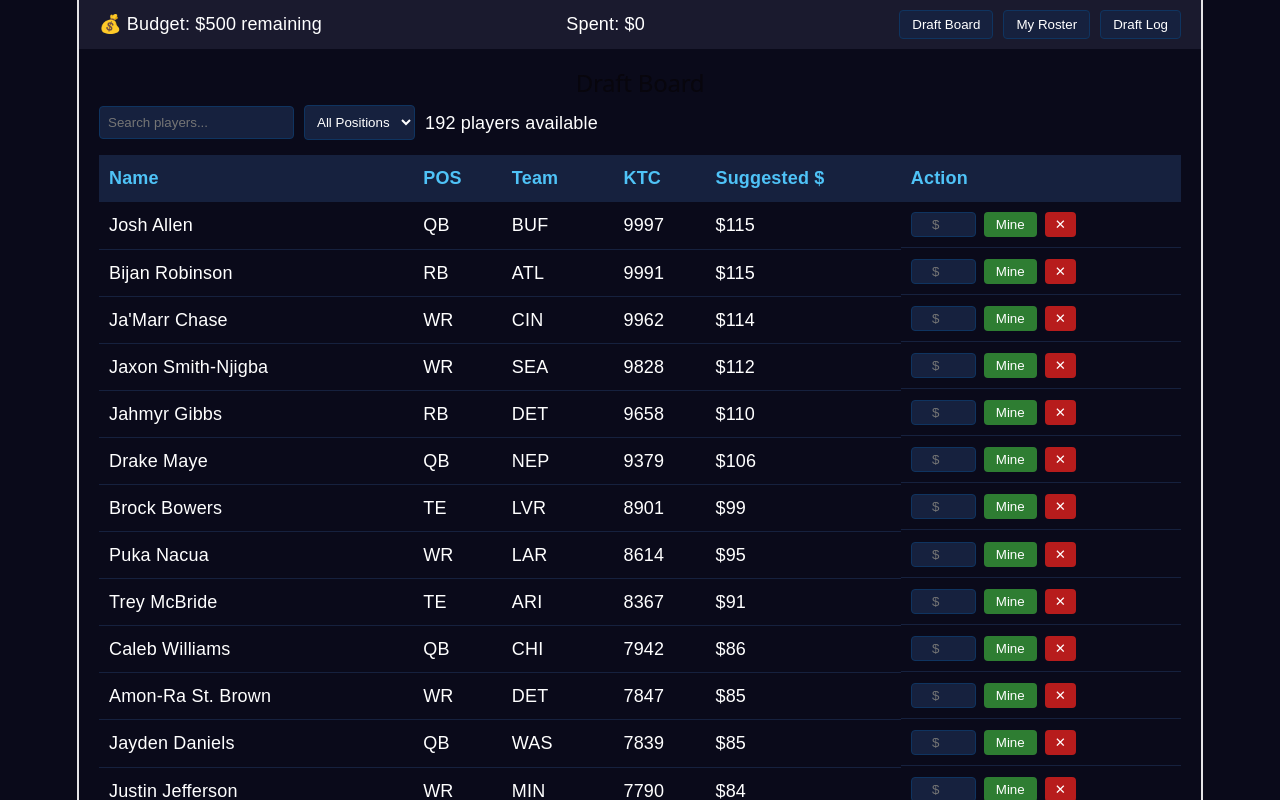
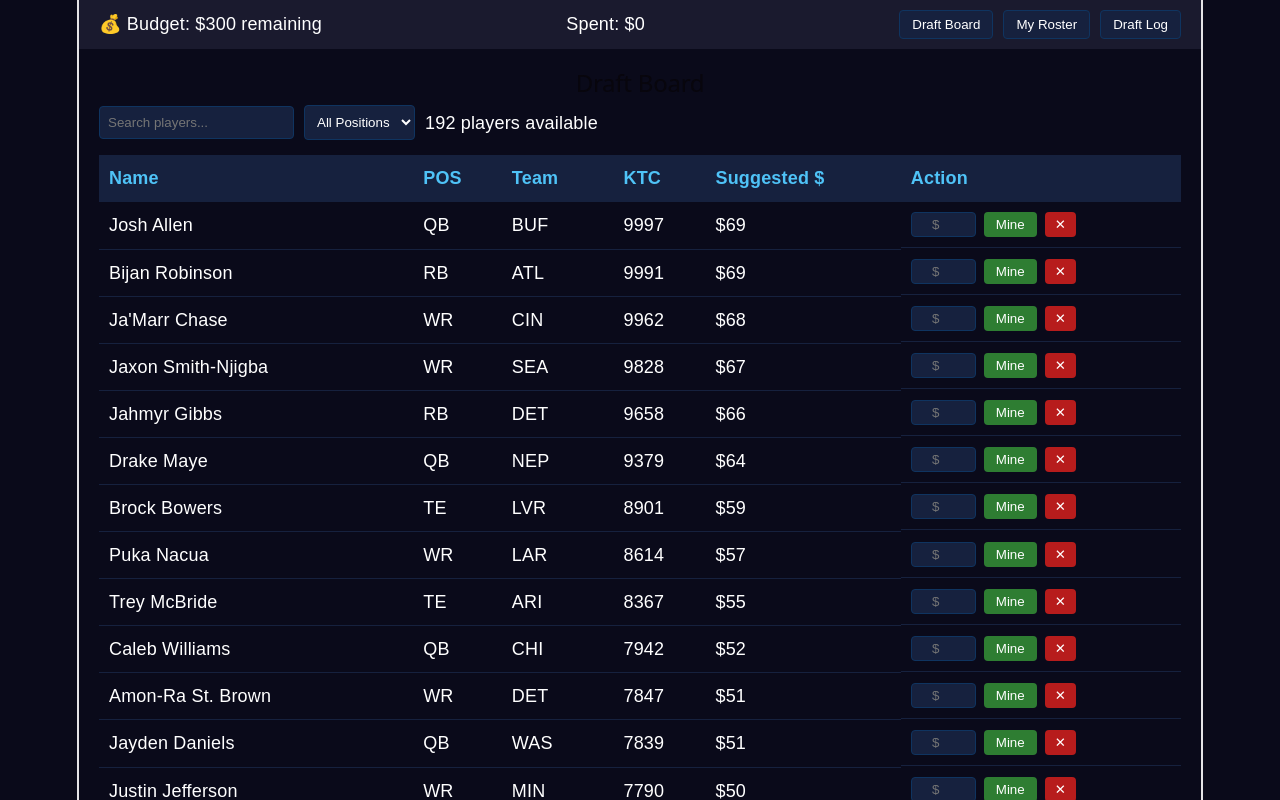
Before and after one commit to nicklohmann/auction-draft, a Vue app: page / in a window 1280 px wide. Shown: the top 800 px of the page. Built offline with nearby package versions, Linux system fonts and the light colour scheme.

Commit message:
update budget values

```diff
--- a/src/stores/draftStore.ts
+++ b/src/stores/draftStore.ts
@@ -31,7 +31,7 @@ export interface DraftLogEntry {
   draftedBy: string
 }
 
-export const budget = ref(500)
+export const budget = ref(300)
 export const spent = ref(0)
 export const remaining = computed(() => budget.value - spent.value)
 
@@ -63,7 +63,7 @@ export async function loadPlayers() {
       position: values[1],
       team: values[2],
       ktcValue: parseInt(values[3]),
-      value: parseInt(values[4]),
+      value: Math.round(parseInt(values[4]) * 0.6),
       drafted: false,
       draftedBy: '',
       pricePaid: 0
@@ -109,23 +109,19 @@ export function undraftPlayer(playerName: string) {
   const player = players.value.find(p => p.name === playerName)
   if (!player) return
 
-  // Restore player to board
   player.drafted = false
   player.draftedBy = ''
   player.pricePaid = 0
 
-  // Remove from draft log
   const logIndex = draftLog.value.findIndex(e => e.name === playerName)
   if (logIndex !== -1) {
     const entry = draftLog.value[logIndex]
 
-    // Remove from allDrafted market tracking
     const marketIndex = allDrafted.value.findIndex(
       d => d.position === entry.position && d.pricePaid === entry.pricePaid
     )
     if (marketIndex !== -1) allDrafted.value.splice(marketIndex, 1)
 
-    // If it was my pick restore budget
     if (entry.draftedBy === 'Me') {
       spent.value -= entry.pricePaid
       myRoster.value = myRoster.value.filter(p => p.name !== playerName)
@@ -133,7 +129,6 @@ export function undraftPlayer(playerName: string) {
 
     draftLog.value.splice(logIndex, 1)
 
-    // Renumber picks
     draftLog.value.forEach((e, i) => e.pick = i + 1)
   }
 }
@@ -144,6 +139,6 @@ export const totalSpentByAll = computed(() =>
 
 export const avgOtherTeamRemaining = computed(() => {
   const otherTeamsSpent = totalSpentByAll.value - spent.value
-  const otherTeamsBudget = 11 * 500
+  const otherTeamsBudget = 11 * 300
   return Math.round((otherTeamsBudget - otherTeamsSpent) / 11)
 })
```
